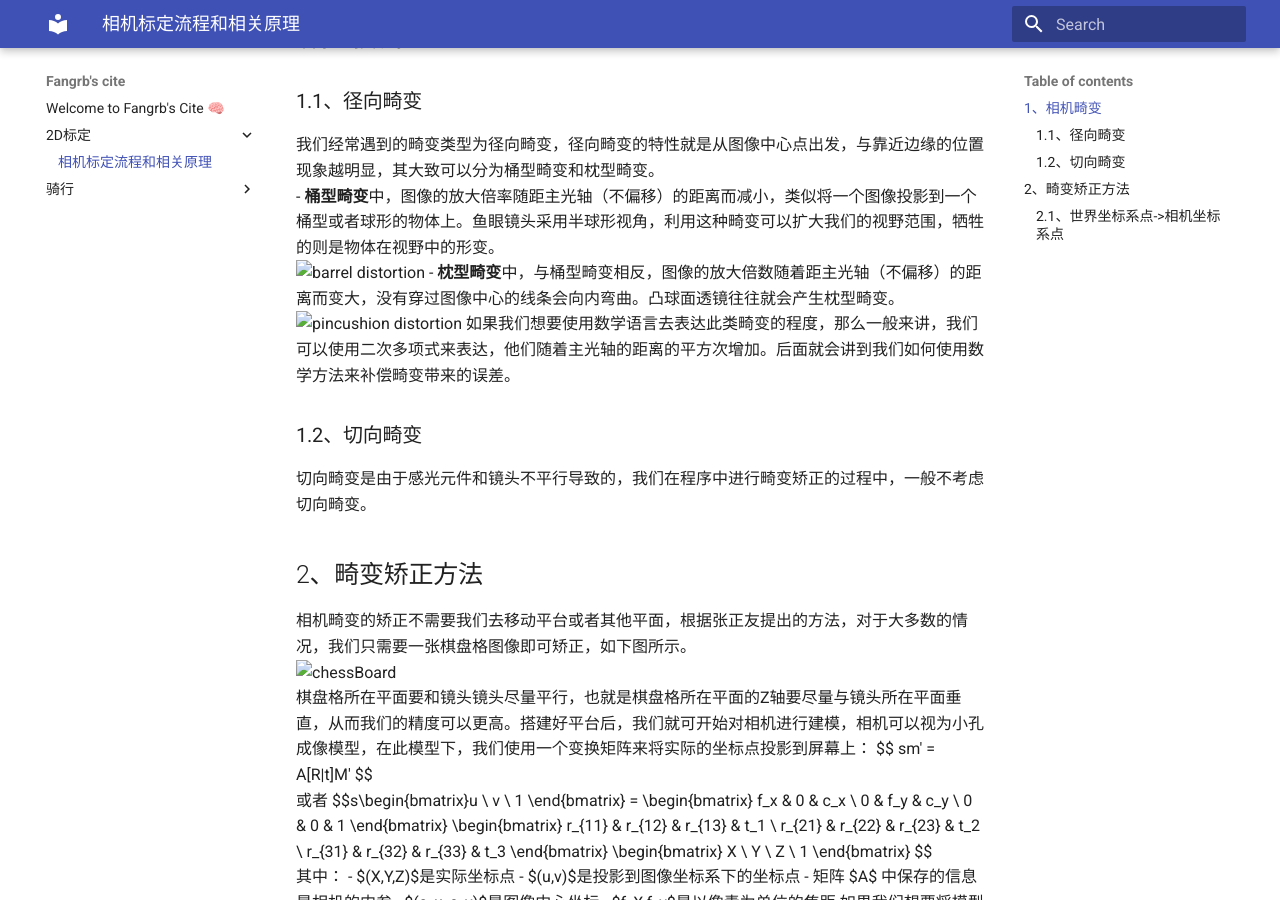
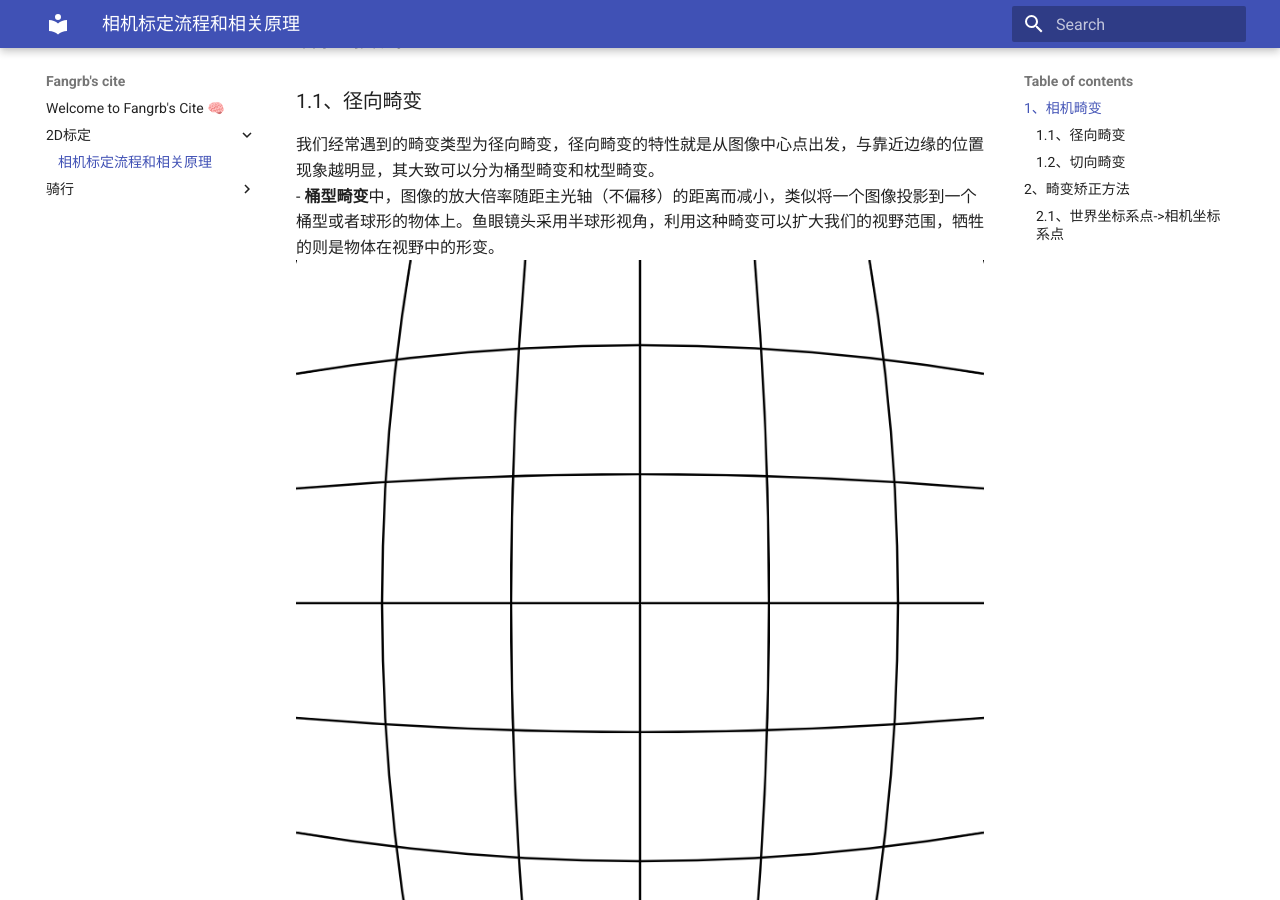
Before and after one commit to DaleBruise/DaleBruise.github.io, an MkDocs documentation site: the page built from docs/2D标定/cameraCalibration.md, in a window 1280 px wide and 900 px high, scrolled down 549 px. Built offline with MkDocs 1.6.1 and Material for MkDocs 9.7.7, drawn with Linux system fonts in a browser that asks for light colours.

Commit message:
Update cameraCalibration.md

```diff
--- a/docs/2D标定/cameraCalibration.md
+++ b/docs/2D标定/cameraCalibration.md
@@ -7,7 +7,7 @@
 ### 1.1、径向畸变
 我们经常遇到的畸变类型为径向畸变，径向畸变的特性就是从图像中心点出发，与靠近边缘的位置现象越明显，其大致可以分为桶型畸变和枕型畸变。
  - **桶型畸变**中，图像的放大倍率随距主光轴（不偏移）的距离而减小，类似将一个图像投影到一个桶型或者球形的物体上。鱼眼镜头采用半球形视角，利用这种畸变可以扩大我们的视野范围，牺牲的则是物体在视野中的形变。
- ![barrel distortion](./docs/images/2D_Calibration/barrel_distortion.png)
+ ![barrel distortion](https://raw.githubusercontent.com/DaleBruise/DaleBruise.github.io/main/docs/images/2D_Calibration/barrel_distortion.png)
  - **枕型畸变**中，与桶型畸变相反，图像的放大倍数随着距主光轴（不偏移）的距离而变大，没有穿过图像中心的线条会向内弯曲。凸球面透镜往往就会产生枕型畸变。
  ![pincushion distortion](./docs/images/2D_Calibration/pincushion_distortion.png)
 如果我们想要使用数学语言去表达此类畸变的程度，那么一般来讲，我们可以使用二次多项式来表达，他们随着主光轴的距离的平方次增加。后面就会讲到我们如何使用数学方法来补偿畸变带来的误差。
```
